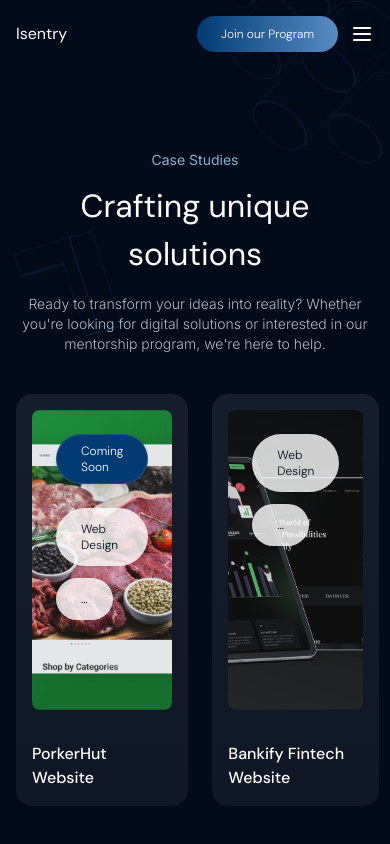
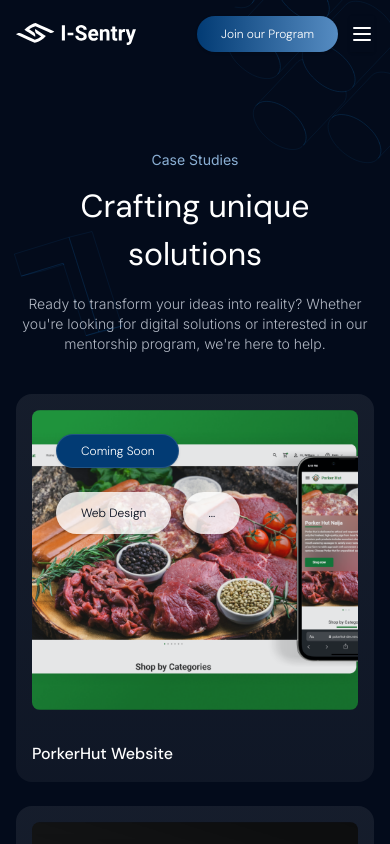
Before and after one commit to i-sentry/i-sentry-platform, a Next.js app: page /projects in a window 390 px wide. Shown: the top 844 px of the page. Built offline with nearby package versions, Linux system fonts and the light colour scheme.

Commit message:
Logo added and few adjustment to mobilenav, project cards

```diff
--- a/app/projects/page.tsx
+++ b/app/projects/page.tsx
@@ -203,7 +203,7 @@ const Projects = () => {
           </div>
 
           {/* CASE STUDIES */}
-          <div className="mt-10 grid gap-6 md:mt-24 md:grid-cols-2">
+          <div className="mt-10 gap-6 space-y-6 md:mt-24 md:grid md:grid-cols-2 md:space-y-0">
             <EachElement
               of={caseStudies}
               render={(item: IProject, index: number) => {
--- a/components/mobile-sidemenu.tsx
+++ b/components/mobile-sidemenu.tsx
@@ -1,14 +1,18 @@
 import { cn } from "@/lib/utils";
-import { useMobileMenuOverlay } from "@/stores/mobile_menu";
 import { legal, navMenu, programs } from "@/utils";
 import { usePathname } from "next/navigation";
 import React from "react";
 import FooterLink from "./footer_links";
 import TransitionLink from "./widgets/transition_links";
 
-const MobileSideMenu = () => {
+const MobileSideMenu = ({
+  open,
+  setOpen,
+}: {
+  open: boolean;
+  setOpen: React.Dispatch<React.SetStateAction<boolean>>;
+}) => {
   const pathname = usePathname();
-  const { open, setOpen } = useMobileMenuOverlay();
 
   return (
     <div
@@ -24,7 +28,7 @@ const MobileSideMenu = () => {
             <TransitionLink
               href={link.url}
               key={index}
-              onClick={setOpen}
+              onClick={() => setOpen(false)}
               className={cn(
                 "bg-transparent px-4 py-3 font-inter text-primary-100 duration-300 hover:bg-footer2",
                 pathname?.endsWith(link.url) && "bg-footer2",
--- a/components/navbar.tsx
+++ b/components/navbar.tsx
@@ -4,12 +4,13 @@ import { Button } from "./ui/button";
 import { cn } from "@/lib/utils";
 import { usePathname } from "next/navigation";
 import { navMenu } from "@/utils";
-import { useMobileMenuOverlay } from "@/stores/mobile_menu";
 import MobileSideMenu from "./mobile-sidemenu";
 import SmartButton from "./custom_button";
 import { Menu, X } from "lucide-react";
 import { useRouter } from "next/navigation";
 import TransitionLink from "./widgets/transition_links";
+import Logo from "@/public/images/isentry.svg";
+import Image from "next/image";
 
 type ComponentProps = {
   text?: string;
@@ -17,7 +18,7 @@ type ComponentProps = {
 
 const Navbar: React.FC<ComponentProps> = ({}) => {
   const pathname = usePathname();
-  const { open, setOpen } = useMobileMenuOverlay();
+  const [open, setOpen] = useState(false);
   const [isSticky, setIsSticky] = useState(false);
   const router = useRouter();
 
@@ -48,7 +49,11 @@ const Navbar: React.FC<ComponentProps> = ({}) => {
         <div className="wrapper flex items-center justify-between">
           {/* LOGO */}
           <TransitionLink href="/" className="text-white">
-            Isentry
+            <Image
+              src={Logo}
+              alt="ISentry Technologies"
+              className="w-[120px] md:w-[150px]"
+            />
           </TransitionLink>
 
           {/* NAV LINKS */}
@@ -92,7 +97,7 @@ const Navbar: React.FC<ComponentProps> = ({}) => {
             {/* MOBILE MENU ICON */}
             {open ? (
               <span
-                onClick={setOpen}
+                onClick={() => setOpen(false)}
                 className="inline-block cursor-pointer text-white"
               >
                 <X size={24} />
@@ -100,7 +105,7 @@ const Navbar: React.FC<ComponentProps> = ({}) => {
               </span>
             ) : (
               <Button
-                onClick={setOpen}
+                onClick={() => setOpen(true)}
                 className="cursor-pointer border-0 bg-transparent p-0 text-white hover:bg-transparent lg:hidden"
               >
                 <Menu size={24} />
@@ -111,7 +116,7 @@ const Navbar: React.FC<ComponentProps> = ({}) => {
         </div>
       </nav>
 
-      <MobileSideMenu />
+      <MobileSideMenu open={open} setOpen={setOpen} />
     </>
   );
 };
--- a/components/widgets/transition_links.tsx
+++ b/components/widgets/transition_links.tsx
@@ -6,6 +6,7 @@ interface ILink extends LinkProps {
   children: ReactNode;
   href: string;
   className?: string;
+  onClick?: React.MouseEventHandler<HTMLAnchorElement>;
 }
 
 function sleep(ms: number): Promise<void> {
@@ -16,6 +17,7 @@ const TransitionLink: React.FC<ILink> = ({
   href,
   children,
   className,
+  onClick,
   ...props
 }) => {
   const router = useRouter();
@@ -24,6 +26,12 @@ const TransitionLink: React.FC<ILink> = ({
     e: React.MouseEvent<HTMLAnchorElement, MouseEvent>,
   ) => {
     e.preventDefault();
+
+    // Call the onClick from props, if provided
+    if (onClick) {
+      onClick(e);
+    }
+
     const body = document.querySelector("body");
 
     body?.classList.add("page-transition");
--- a/stores/mobile_menu.ts
+++ /dev/null
@@ -1,11 +0,0 @@
-import { create } from "zustand";
-
-type IModal = {
-  open: boolean;
-  setOpen: () => void;
-};
-
-export const useMobileMenuOverlay = create<IModal>((set) => ({
-  open: false,
-  setOpen: () => set((state) => ({ open: !state.open })),
-}));
```
Also changed, not shown: public/images/isentry.svg (added).
